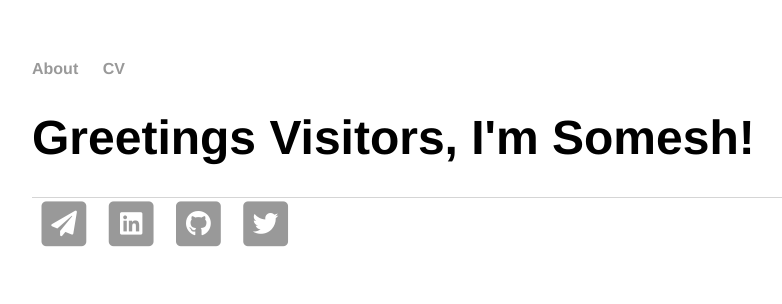
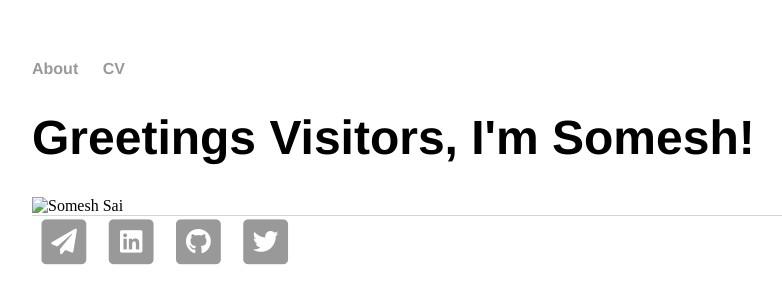
Before and after one commit to saisomesh2594/saisomesh2594.github.io, a Jekyll site: the page built from index.html, in a window 1280 px wide. Shown: the top 304 px of the page, without its empty margins (160-942 px from the left). Built offline with Jekyll 4.4.1, drawn with Linux system fonts in a browser that asks for light colours.

Commit message:
Update index.html

```diff
--- a/index.html
+++ b/index.html
@@ -20,6 +20,9 @@ title: Somesh Sai, Just Another Bioinformatician
 		<div class="blurb">
         		<h1>Greetings Visitors, I'm Somesh!</h1>
 		</div><!-- /.blurb -->
+		<div class="logo-container">
+			<img itemprop="image" src="" height="0" width="0" alt="Somesh Sai"/>
+		</div>
 	</div><!-- /.container -->
 	<footer>
 		<div class="icon-container">
```
